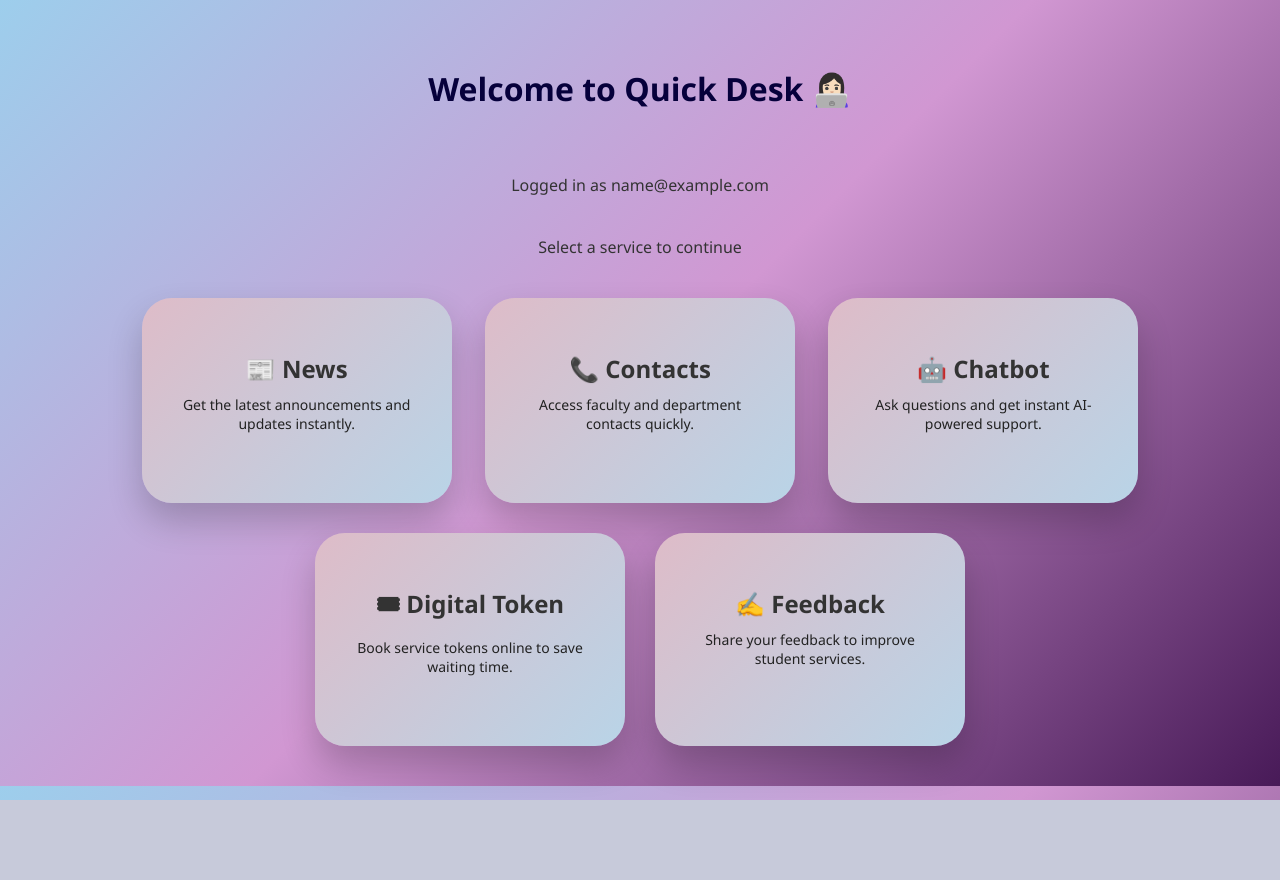
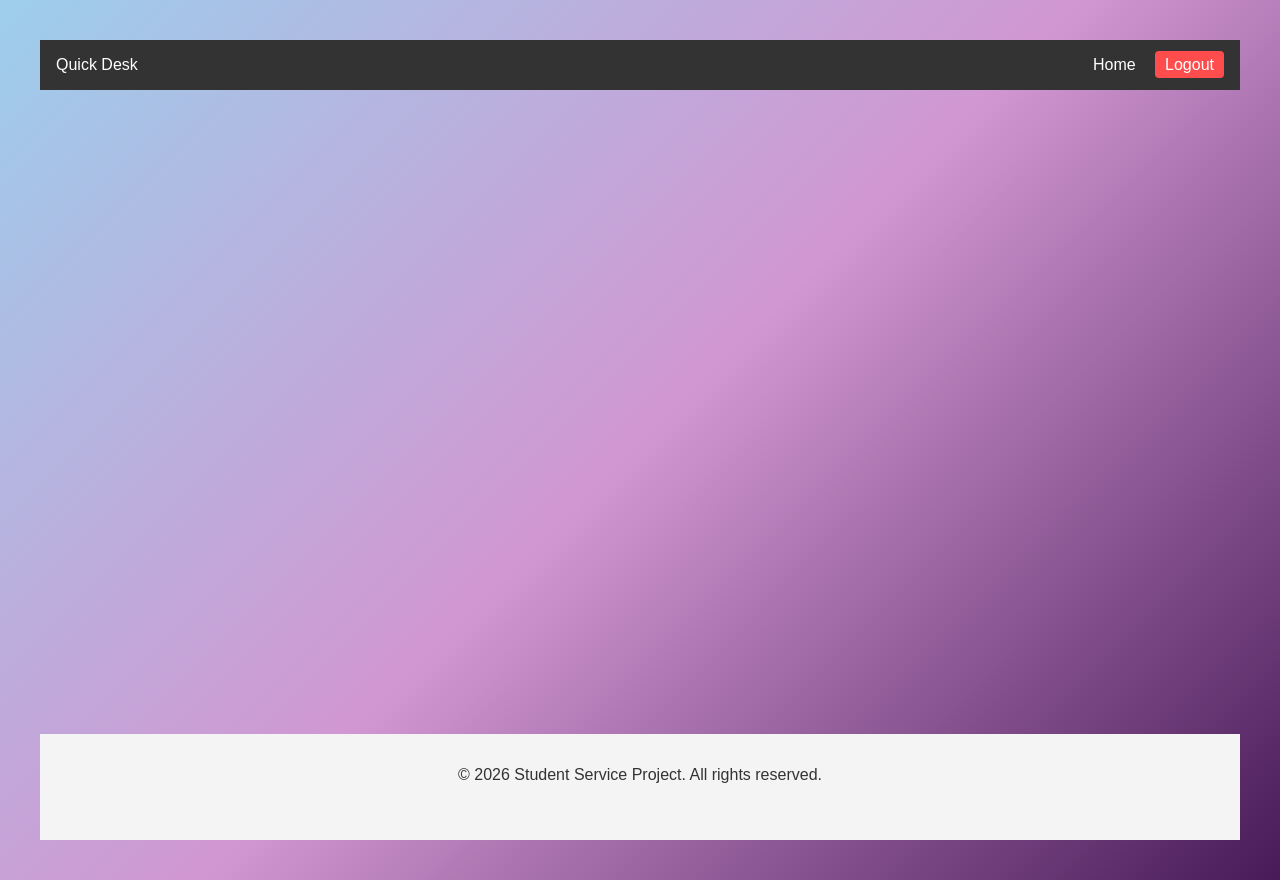
Before and after one commit to Jeenalshah1206/QUICK-DESK, a Django app: page /dashboard/ in a window 1280 px wide. Before the commit the page ends 800 px from the top, so only its background shows below. Run offline with Django 5.2, Linux system fonts and the light colour scheme; the visitor is signed in with stand-in values (Sample User, id 1); some libraries are stand-ins or nearby versions.

Commit message:
added base.html

```diff
--- /dev/null
+++ b/student_service_project/servicecorner/core/templates/base.html
@@ -0,0 +1,55 @@
+<!DOCTYPE html>
+<html lang="en">
+<head>
+    <meta charset="UTF-8">
+    <meta name="viewport" content="width=device-width, initial-scale=1.0">
+    <title>{% block title %}Quick Desk{% endblock %}</title>
+    <style>
+        body { font-family: sans-serif; margin: 0; display: flex; flex-direction: column; min-height: 100vh; }
+        header { background: #333; color: white; padding: 1rem; display: flex; justify-content: space-between; align-items: center; }
+        footer { background: #f4f4f4; padding: 1rem; text-align: center; margin-top: auto; }
+        nav a { color: white; margin-left: 15px; text-decoration: none; cursor: pointer; }
+        .btn-logout { background: #ff4d4d; padding: 5px 10px; border-radius: 4px; }
+    </style>
+</head>
+<body>
+
+    <header>
+        <div class="logo">Quick Desk</div>
+        <nav>
+            <a href="{% url 'dashboard' %}">Home</a>
+
+            {% if user.is_authenticated %}
+                <a href="{% url 'logout' %}" id="logout-link" class="btn-logout">Logout</a>
+            {% else %}
+                <a href="{% url 'login' %}">Login</a>
+            {% endif %}
+
+        </nav>
+    </header>
+
+    <main style="padding: 20px;">
+        {% block content %}
+        {% endblock %}
+    </main>
+
+    <footer>
+        <p>&copy; 2026 Student Service Project. All rights reserved.</p>
+    </footer>
+
+    <script>
+        document.addEventListener('DOMContentLoaded', function() {
+            const logoutLink = document.getElementById('logout-link');
+            if (logoutLink) {
+                logoutLink.addEventListener('click', function(e) {
+                    e.preventDefault();
+                    if (confirm('Are you sure you want to log out?')) {
+                        // Redirect to your logout URL
+                        window.location.href = "{% url 'login' %}"; // Or your logout path
+                    }
+                });
+            }
+        });
+    </script>
+</body>
+</html>
--- a/student_service_project/servicecorner/core/templates/chatbot.html
+++ b/student_service_project/servicecorner/core/templates/chatbot.html
@@ -105,6 +105,10 @@
 </head>
 
 <body>
+    {% extends 'base.html' %}
+
+{% block title %}Dashboard - Quick Desk{% endblock %}
+
 <div class="chatbox">
     <h2>🤖 Student Help Chatbot</h2>
     <p style="text-align:center;">Ask anything related to student services.</p>
--- a/student_service_project/servicecorner/core/templates/contact.html
+++ b/student_service_project/servicecorner/core/templates/contact.html
@@ -34,7 +34,9 @@
     </style>
 </head>
 <body>
+{% extends 'base.html' %}
 
+{% block title %}Dashboard - Quick Desk{% endblock %}
 <div class="container">
     <h1>Contact Us 📞</h1>
     <p>We’re here to help students anytime</p>
--- a/student_service_project/servicecorner/core/templates/dashboard.html
+++ b/student_service_project/servicecorner/core/templates/dashboard.html
@@ -91,7 +91,9 @@ p {
 </head>
 
 <body>
+{% extends 'base.html' %}
 
+{% block title %}Dashboard - Quick Desk{% endblock %}
 <h2><b>Welcome to Quick Desk 👩🏻‍💻</b></h2>
 {% load socialaccount %}
 
--- a/student_service_project/servicecorner/core/templates/feedback.html
+++ b/student_service_project/servicecorner/core/templates/feedback.html
@@ -99,7 +99,9 @@ button:hover{
 </head>
 
 <body>
+{% extends 'base.html' %}
 
+{% block title %}Dashboard - Quick Desk{% endblock %}
 <h2>We Value Your Feedback ✨</h2>
 <p class="quote">{{ quotes|random }}</p>
 
--- a/student_service_project/servicecorner/core/templates/news.html
+++ b/student_service_project/servicecorner/core/templates/news.html
@@ -31,6 +31,9 @@ h2{text-align:center;color:#355f4e}
 </head>
 
 <body>
+    {% extends 'base.html' %}
+
+{% block title %}Dashboard - Quick Desk{% endblock %}
 <h2>Latest Announcements 📰</h2>
 <p style="text-align:center">Stay updated with official notices</p>
 
--- a/student_service_project/servicecorner/core/templates/token.html
+++ b/student_service_project/servicecorner/core/templates/token.html
@@ -81,7 +81,9 @@ p.quote {
 </head>
 
 <body>
+{% extends 'base.html' %}
 
+{% block title %}Dashboard - Quick Desk{% endblock %}
 <h1>📌 Book Your Token</h1>
 <p class="quote">"Smart students save time. Book your token digitally."</p>
 
--- a/student_service_project/servicecorner/core/templates/token_booking.html
+++ b/student_service_project/servicecorner/core/templates/token_booking.html
@@ -52,7 +52,9 @@ h1 {
 </style>
 </head>
 <body>
+{% extends 'base.html' %}
 
+{% block title %}Dashboard - Quick Desk{% endblock %}
 <h1>✅ Booked Your Token Successfully!</h1>
 
 <div class="booking-card">
--- a/student_service_project/servicecorner/core/urls.py
+++ b/student_service_project/servicecorner/core/urls.py
@@ -15,6 +15,6 @@ urlpatterns = [
     path('contact/', views.contact, name='contact'),
     path('token_booking/<int:section_id>/', views.token_booking, name='token_booking'),
     path('gemini-chat/', views.gemini_chat_view, name='gemini_chat'),
-
+    path('logout/', views.logout_view, name='logout'),
 
 ]
--- a/student_service_project/servicecorner/core/views.py
+++ b/student_service_project/servicecorner/core/views.py
@@ -20,7 +20,12 @@ from django.http import JsonResponse
 from django.http import StreamingHttpResponse
 
 from django.contrib.auth import login as auth_login
+from django.contrib.auth import logout
 
+def logout_view(request):
+    logout(request)
+    messages.info(request, "You have been logged out.")
+    return redirect('login')
 
 # Home Page
 def home(request):
```
Also changed, not shown: student_service_project/servicecorner/servicecorner/settings.py (+5 -4 lines).
